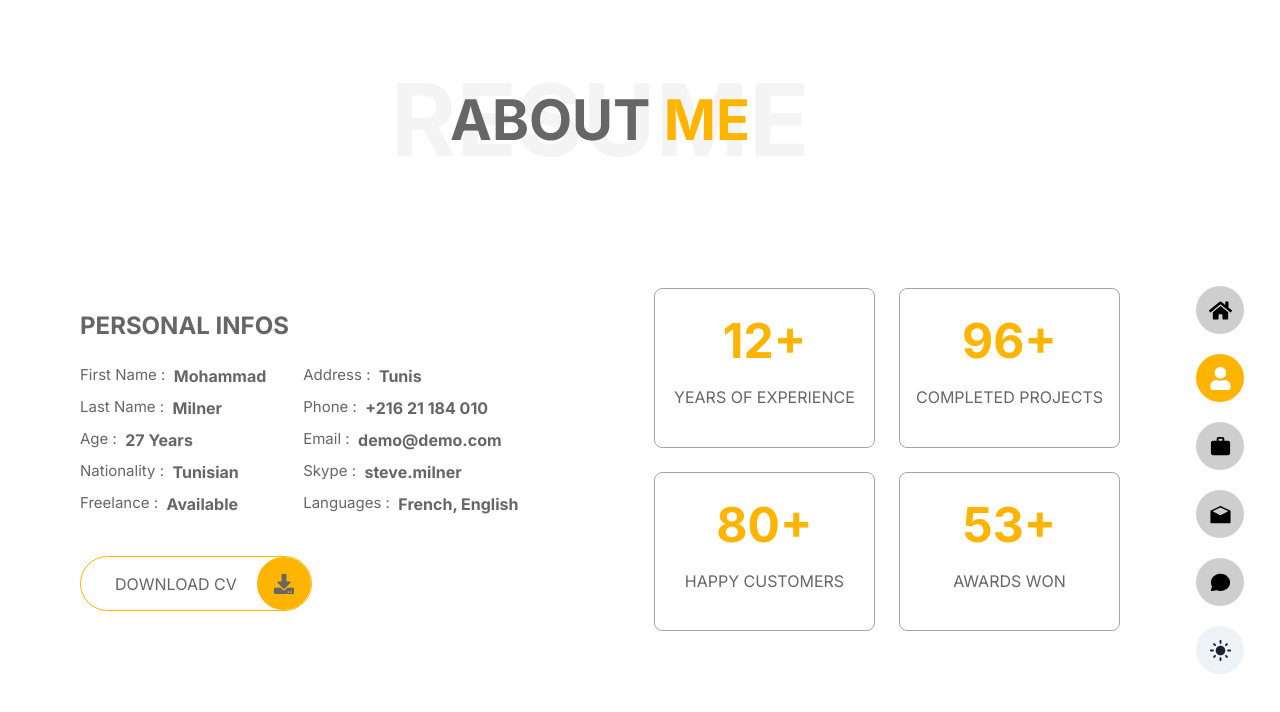
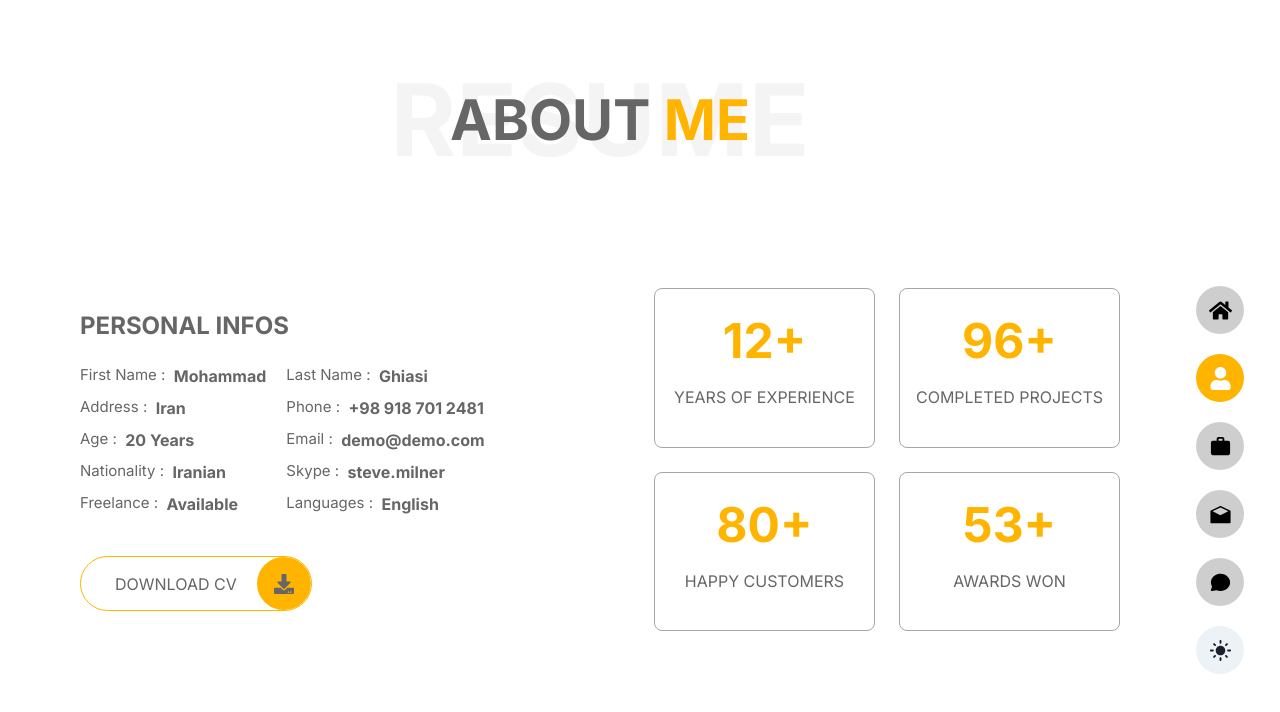
Before and after one commit to Mohammad-ghiasi/personal-website, a Next.js app: page /about in a window 1280 px wide. Shown: the top 712 px of the page. Built offline with nearby package versions, Linux system fonts and the light colour scheme.

Commit message:
codeEdition

```diff
--- /dev/null
+++ b/src/app/about/InfoBox.tsx
@@ -0,0 +1,19 @@
+"use client"
+import { Box, Text } from '@chakra-ui/react'
+import React from 'react'
+import CountUp from 'react-countup';
+
+interface propType{
+    countNumber: number;
+    content: string;
+}
+
+export default function InfoBox(props: propType) {
+    const {countNumber, content} = props
+    return (
+        <Box className='max-w-[100%]  rounded-lg border-[1px] border-[#66666694]' p={4} textAlign="center">
+            <Text fontSize={{ base: "4xl", md: "5xl" }} className='font-bold' color="customYellow.500"><CountUp end={countNumber} duration={8} />+</Text>
+            <Text mt={2}>{content}</Text>
+        </Box>
+    )
+}
--- /dev/null
+++ b/src/app/about/InfoText.tsx
@@ -0,0 +1,16 @@
+import { Box, Text } from "@chakra-ui/react";
+
+interface propType{
+    heading: string;
+    content: string;
+}
+
+export function InfoText(props: propType) {
+    const {content, heading} = props
+    return (
+        <Box className='flex flex-col md:flex-row'>
+            <Text className='text-[15px]' >{heading} : &nbsp; </Text>
+            <Text as="span" className='ms-3 lg:ms-0 font-bold'>{content}</Text>
+        </Box>
+    )
+}
--- a/src/app/about/page.tsx
+++ b/src/app/about/page.tsx
@@ -1,11 +1,11 @@
-"use client"
 import CustomButom from '@/components/customButom/CustomButom';
 import HeadingText from '@/components/headingText/HeadingText';
 import { PageBase } from '@/components/PageBase/PageBase';
-import { Box, Button, CircularProgress, CircularProgressLabel, Grid, Icon, Link, Show, Text } from '@chakra-ui/react'
+import { Box,  Grid, Show, Text } from '@chakra-ui/react'
 import React from 'react'
-import CountUp from 'react-countup';
 import { FaDownload } from 'react-icons/fa';
+import { InfoText } from './InfoText';
+import InfoBox from './InfoBox';
 
 
 export default function AboutPage() {
@@ -14,8 +14,6 @@ export default function AboutPage() {
       <Show above='md'>
        <HeadingText base='RESUME' text='ABOUT' colorText='ME' />
       </Show>
-
-
       <Box
         display="flex"
         justifyContent="space-between"
@@ -25,46 +23,16 @@ export default function AboutPage() {
         <Box>
           <Text fontSize="2xl" fontWeight="bold" my={5}>PERSONAL INFOS</Text>
           <Grid templateColumns="repeat(2, 1fr)" gap={2}>
-            <Box className='flex flex-col md:flex-row'>
-              <Text className='text-[15px]' >First Name : &nbsp; </Text>
-              <Text as="span" className='ms-3 lg:ms-0 font-bold'>Mohammad</Text>
-            </Box>
-            <Box className='flex flex-col md:flex-row'>
-              <Text className='text-[15px]' >Address : &nbsp;</Text>
-              <Text as="span" className='ms-3 lg:ms-0 font-bold'>Tunis</Text>
-            </Box>
-            <Box className='flex flex-col md:flex-row'>
-              <Text className='text-[15px]' >Last Name : &nbsp; </Text>
-              <Text as="span" className='ms-3 lg:ms-0 font-bold'>Milner</Text>
-            </Box>
-            <Box className='flex flex-col md:flex-row'>
-              <Text className='text-[15px]' >Phone : &nbsp;</Text>
-              <Text as="span" className='ms-3 lg:ms-0 font-bold'>+216 21 184 010</Text>
-            </Box>
-            <Box className='flex flex-col md:flex-row'>
-              <Text className='text-[15px]' >Age : &nbsp;</Text>
-              <Text as="span" className='ms-3 lg:ms-0 font-bold'>27 Years</Text>
-            </Box>
-            <Box className='flex flex-col md:flex-row'>
-              <Text className='text-[15px]' >Email : &nbsp;</Text>
-              <Text as="span" className='ms-3 lg:ms-0 font-bold'>demo@demo.com</Text>
-            </Box>
-            <Box className='flex flex-col md:flex-row'>
-              <Text className='text-[15px]' >Nationality : &nbsp;</Text>
-              <Text as="span" className='ms-3 lg:ms-0 font-bold'>Tunisian</Text>
-            </Box>
-            <Box className='flex flex-col md:flex-row'>
-              <Text className='text-[15px]' >Skype : &nbsp;</Text>
-              <Text as="span" className='ms-3 lg:ms-0 font-bold'>steve.milner</Text>
-            </Box>
-            <Box className='flex flex-col md:flex-row'>
-              <Text className='text-[15px]' >Freelance : &nbsp;</Text>
-              <Text as="span" className='ms-3 lg:ms-0 font-bold'>Available</Text>
-            </Box>
-            <Box className='flex flex-col md:flex-row'>
-              <Text className='text-[15px]' >Languages : &nbsp;</Text>
-              <Text as="span" className='ms-3 lg:ms-0 font-bold'>French, English</Text>
-            </Box>
+            <InfoText heading='First Name' content='Mohammad' />
+            <InfoText heading='Last Name' content='Ghiasi' />
+            <InfoText heading='Address' content='Iran' />
+            <InfoText heading='Phone' content='+98 918 701 2481' />
+            <InfoText heading='Age' content='20 Years' />
+            <InfoText heading='Email' content='demo@demo.com' />
+            <InfoText heading='Nationality' content='Iranian' />
+            <InfoText heading='Skype' content='steve.milner' />
+            <InfoText heading='Freelance' content='Available' />
+            <InfoText heading='Languages' content='English'/>
           </Grid>
           <Box my={5}>
             <CustomButom icon={<FaDownload size='20px' />} text='DOWNLOAD CV' />
@@ -73,25 +41,12 @@ export default function AboutPage() {
 
         {/* Statistics Section */}
         <Grid templateColumns="repeat(2, 1fr)" gap={6}>
-          <Box className='max-w-[100%]  rounded-lg border-[1px] border-[#66666694]' p={4} textAlign="center">
-            <Text fontSize={{base: "4xl", md: "5xl"}} className='font-bold' color="customYellow.500"><CountUp end={12} duration={8} />+</Text>
-            <Text mt={2}>YEARS OF EXPERIENCE</Text>
-          </Box>
-          <Box className='max-w-[100%]  rounded-lg border-[1px] border-[#66666694]' p={4} textAlign="center">
-            <Text fontSize={{base: "4xl", md: "5xl"}} className='font-bold' color="customYellow.500"><CountUp end={97} duration={8} />+</Text>
-            <Text mt={2}>COMPLETED PROJECTS</Text>
-          </Box>
-          <Box className='max-w-[100%]  rounded-lg border-[1px] border-[#66666694]' p={4} textAlign="center">
-            <Text fontSize={{base: "4xl", md: "5xl"}} className='font-bold' color="customYellow.500"><CountUp end={81} duration={8} />+</Text>
-            <Text mt={2}>HAPPY CUSTOMERS</Text>
-          </Box>
-          <Box className='max-w-[100%]  rounded-lg border-[1px] border-[#66666694]' p={4} textAlign="center">
-            <Text fontSize={{base: "4xl", md: "5xl"}} className='font-bold' color="customYellow.500"><CountUp end={53} duration={8} />+</Text>
-            <Text mt={2}>AWARDS WON</Text>
-          </Box>
+          <InfoBox countNumber={12} content='YEARS OF EXPERIENCE' />
+          <InfoBox countNumber={97} content='COMPLETED PROJECTS' />
+          <InfoBox countNumber={81} content='HAPPY CUSTOMERS' />
+          <InfoBox countNumber={53} content='AWARDS WON' />
         </Grid>
       </Box>
-
     </PageBase>
   )
 }
```
